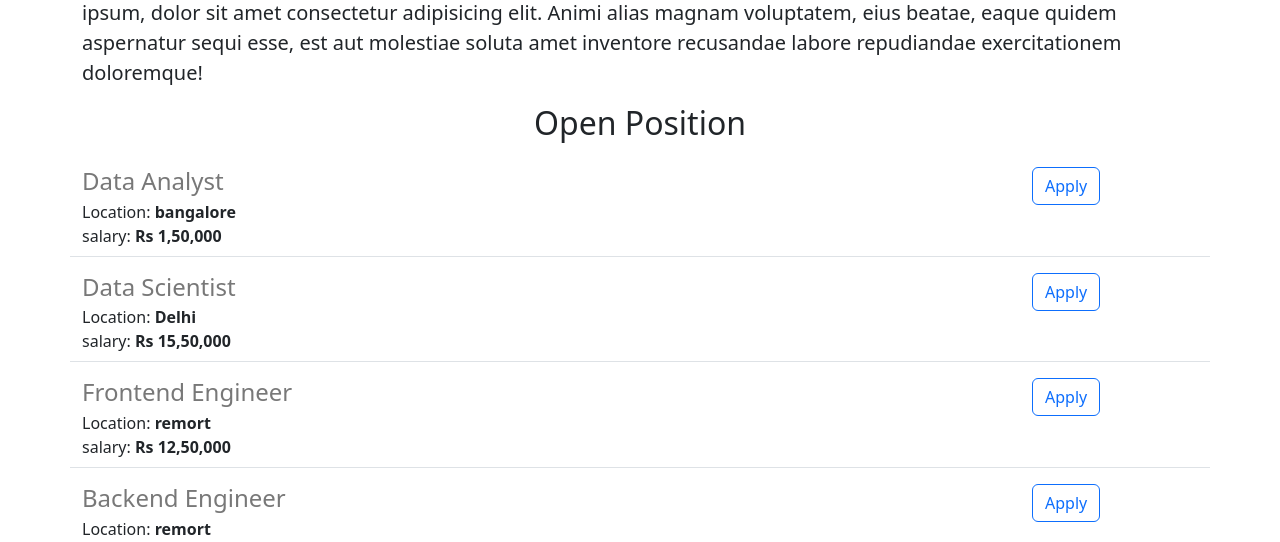
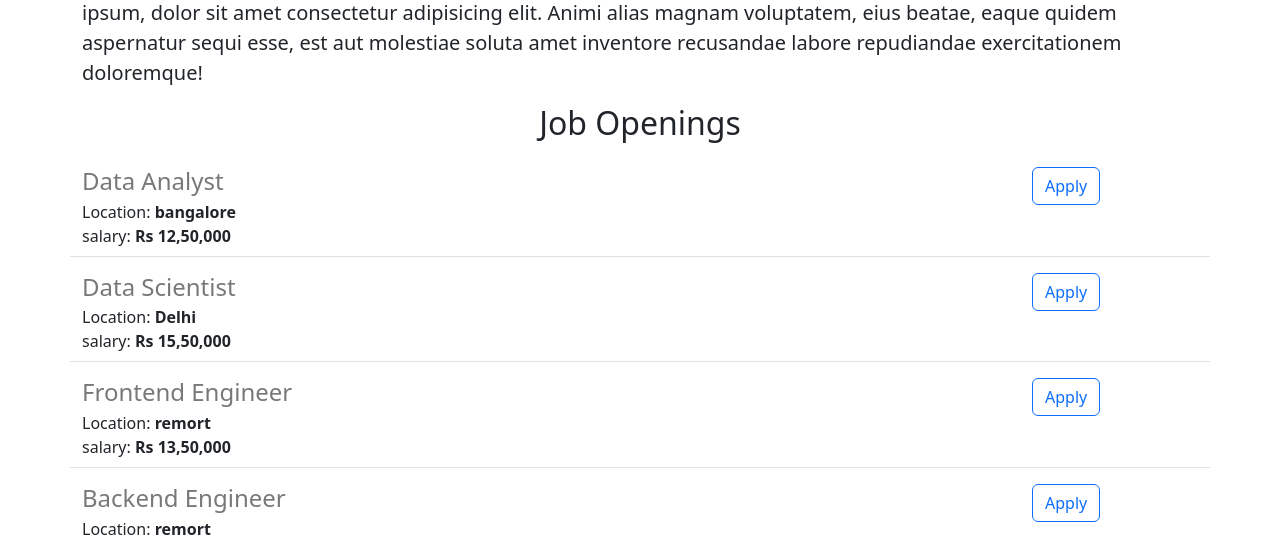
Before and after one commit to hiremath020/webdev-py, a Flask app: page / in a window 1280 px wide. Shown: the part 572-1114 px from the top of the page. Run offline with Flask 3, Linux system fonts and the light colour scheme.

Commit message:
made some changes

```diff
--- a/app.py
+++ b/app.py
@@ -7,7 +7,7 @@
         'id': 1,
         'title': 'Data Analyst',
         'location': 'bangalore',
-        'salary': 'Rs 1,50,000'
+        'salary': 'Rs 12,50,000'
     },
     {
         'id': 2,
@@ -19,7 +19,7 @@
         'id': 3,
         'title': 'Frontend Engineer',
         'location': 'remort',
-        'salary': 'Rs 12,50,000'
+        'salary': 'Rs 13,50,000'
     },
     {
         'id': 3,
--- a/templates/home.html
+++ b/templates/home.html
@@ -34,7 +34,7 @@
         aspernatur sequi esse, est aut molestiae soluta amet inventore
         recusandae labore repudiandae exercitationem doloremque!
       </p>
-      <h2 class="text-center mt-2 mb-4">Open Position</h2>
+      <h2 class="text-center mt-2 mb-4">Job Openings</h2>
       <p>
         {% for job in jobs %}
           {% include 'jobitem.html' %}
```
